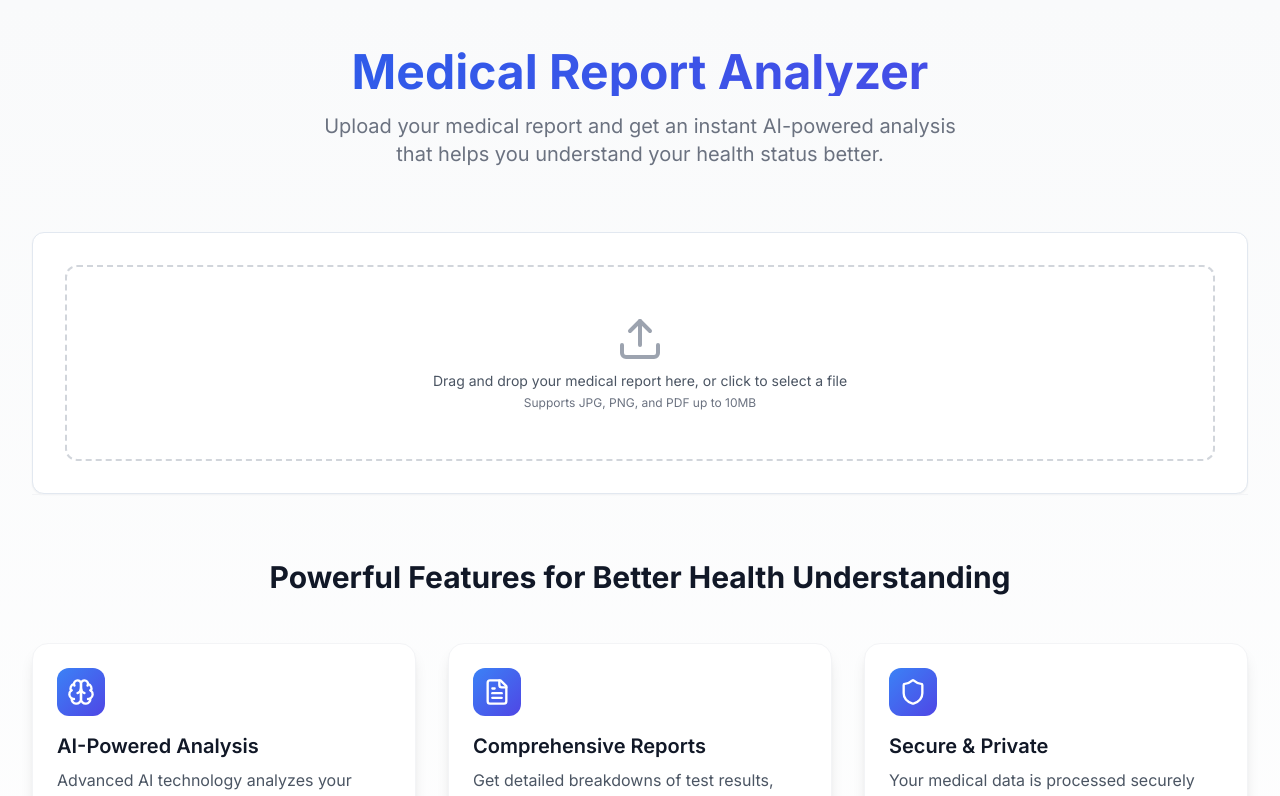
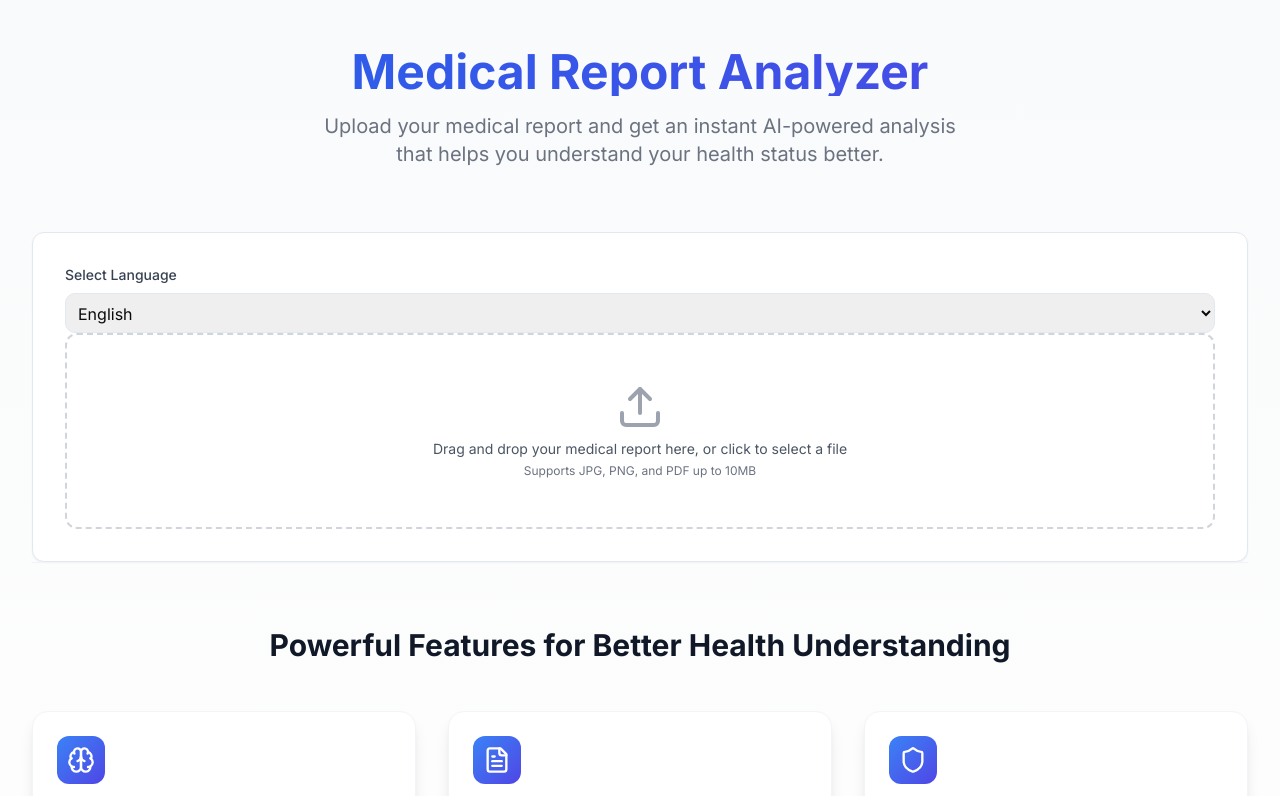
Before and after one commit to AmitavaDatta2004/Medi_Quest, a Next.js app in the folder mediquest/: page /report-analyzer in a window 1280 px wide. Shown: the top 796 px of the page. Built offline with nearby package versions, Linux system fonts and the light colour scheme.

Commit message:
different language are added in report analysis

```diff
--- a/mediquest/app/api/analyze/route.ts
+++ b/mediquest/app/api/analyze/route.ts
@@ -24,6 +24,7 @@ export async function POST(request: Request) {
 
     const formData = await request.formData();
     const file = formData.get("file") as File;
+    const language = formData.get("language") as string || "english";
 
     // Validate the uploaded file
     validateFile(file);
@@ -34,7 +35,7 @@ export async function POST(request: Request) {
 
     try {
       // Single API call with unified prompt
-      const analysis = await analyzeImage(base64, file.type, getUnifiedPrompt());
+      const analysis = await analyzeImage(base64, file.type, getUnifiedPrompt(language));
 
       // Add metadata
       analysis.metadata = {
--- a/mediquest/app/api/prompts/unified.ts
+++ b/mediquest/app/api/prompts/unified.ts
@@ -1,4 +1,8 @@
-export const getUnifiedPrompt = () => `Carefully analyze this medical report image and provide a detailed yet simple explanation of the findings. Your goal is to make the analysis easy to understand for someone without a medical background. Structure your response in JSON format with the following sections, ensuring the information is clear, actionable, and helpful:
+export const getUnifiedPrompt = (language: string) => `Carefully analyze this medical report image and provide a detailed yet simple explanation of the findings. Your goal is to make the analysis easy to understand for someone without a medical background.
+
+🔹 **IMPORTANT:** The entire response must be generated in **${language}**. Use proper grammar and medical terminology, but ensure the explanation remains easy to understand.
+
+Structure your response in JSON format with the following sections, ensuring the information is clear, actionable, and helpful:
 
 1. **Overall Assessment**:
    - Start with a brief, easy-to-understand summary of the report's main findings.
@@ -31,10 +35,12 @@ export const getUnifiedPrompt = () => `Carefully analyze this medical report ima
    - Provide clear dosage instructions and any important tips (e.g., "Take with food to avoid stomach upset").
    - Mention any possible side effects or interactions with other medications, and what the user should do if they experience them.
 
+**🛑 The entire response must be in ${language}. Do not use English.** If necessary, translate all medical terms into ${language} while keeping their meaning accurate.
+
 Format the response as a JSON string with the following structure:
 {
   "summary": "string - A simple, clear overview of the report's main findings and what they mean for the user.",
-  "criticalFindings": ["string - List of results or conditions that need immediate attention, explained in plain language."],
+  "criticalFindings": ["string - List of results or conditions that need immediate attention, explained in ${language}."],
   "keyFindingsSummary": "string - A brief summary of the most important test results, focusing on what the user needs to know.",
   "abnormalFindings": ["string - List of abnormal results, with simple explanations of what they mean and what to do."],
   "normalFindings": ["string - List of normal results, reassuring the user about aspects of their health that are fine."],
@@ -49,7 +55,5 @@ Format the response as a JSON string with the following structure:
   "prescriptionMedications": ["string - List of prescription medications, with clear explanations of their purpose, dosage, and side effects."],
   "OTCMedications": ["string - List of over-the-counter medications, with simple instructions on how to use them."]
 }
-Note below: There is no need to bold or italisize any word using readme pattern.
 
-
-`;
+🛑 **Remember: The entire output should be in ${language}, and no English should be used.**`;
--- a/mediquest/components/file-upload.tsx
+++ b/mediquest/components/file-upload.tsx
@@ -40,6 +40,7 @@ export function FileUpload() {
   const [loading, setLoading] = useState(false);
   const [analysis, setAnalysis] = useState<AnalysisResponse | null>(null);
   const [uploadProgress, setUploadProgress] = useState(0);
+  const [language, setLanguage] = useState("english");
   const { toast } = useToast();
 
   const handleFileDrop = (e: React.DragEvent<HTMLDivElement>) => {
@@ -93,7 +94,7 @@ export function FileUpload() {
     }
   };
 
-  const analyzeReport = async () => {
+  const analyzeReport = async (selectedLanguage: string) => {
     if (!file) return;
 
     setLoading(true);
@@ -102,6 +103,7 @@ export function FileUpload() {
     try {
       const formData = new FormData();
       formData.append("file", file);
+      formData.append("language", language);
 
       const response = await fetch("/api/analyze", {
         method: "POST",
@@ -141,12 +143,23 @@ export function FileUpload() {
   return (
     <div className="space-y-6">
       <Card className="p-8">
+        <label className="block text-sm font-medium text-gray-700">Select Language</label>
+        <select
+          className="w-full p-2 border rounded-md mt-2"
+          value={language}
+          onChange={(e) => setLanguage(e.target.value)}
+          disabled={loading}
+        >
+          <option value="english">English</option>
+          <option value="hindi">Hindi</option>
+          <option value="bengali">Bengali</option>
+        </select>
         <div
-          className={`border-2 border-dashed rounded-lg p-12 text-center cursor-pointer transition-colors ${
-            loading
-              ? "border-gray-300 bg-gray-50"
-              : "border-gray-300 hover:border-primary"
-          }`}
+          className={`border-2 border-dashed rounded-lg p-12 text-center cursor-pointer transition-colors ${loading
+
+            ? "border-gray-300 bg-gray-50"
+            : "border-gray-300 hover:border-primary"
+            }`}
           onDragOver={(e) => e.preventDefault()}
           onDrop={handleFileDrop}
           onClick={() => !loading && document.getElementById("file-input")?.click()}
@@ -208,7 +221,7 @@ export function FileUpload() {
         )}
       </Card>
 
-      {analysis && <ReportAnalysis analysis={analysis} />}
+      {analysis && <ReportAnalysis key={language} analysis={analysis} />}
     </div>
   );
 }
```
